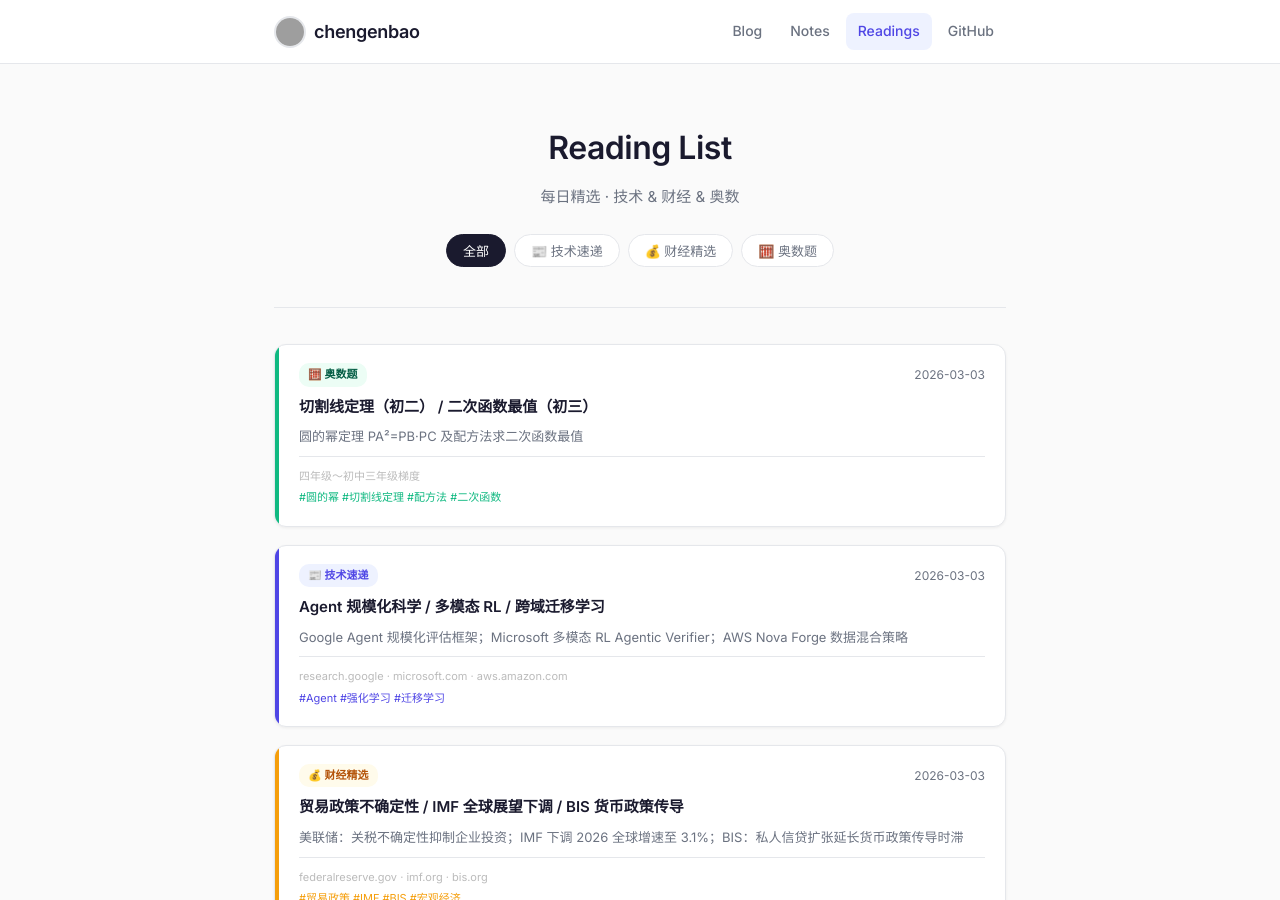
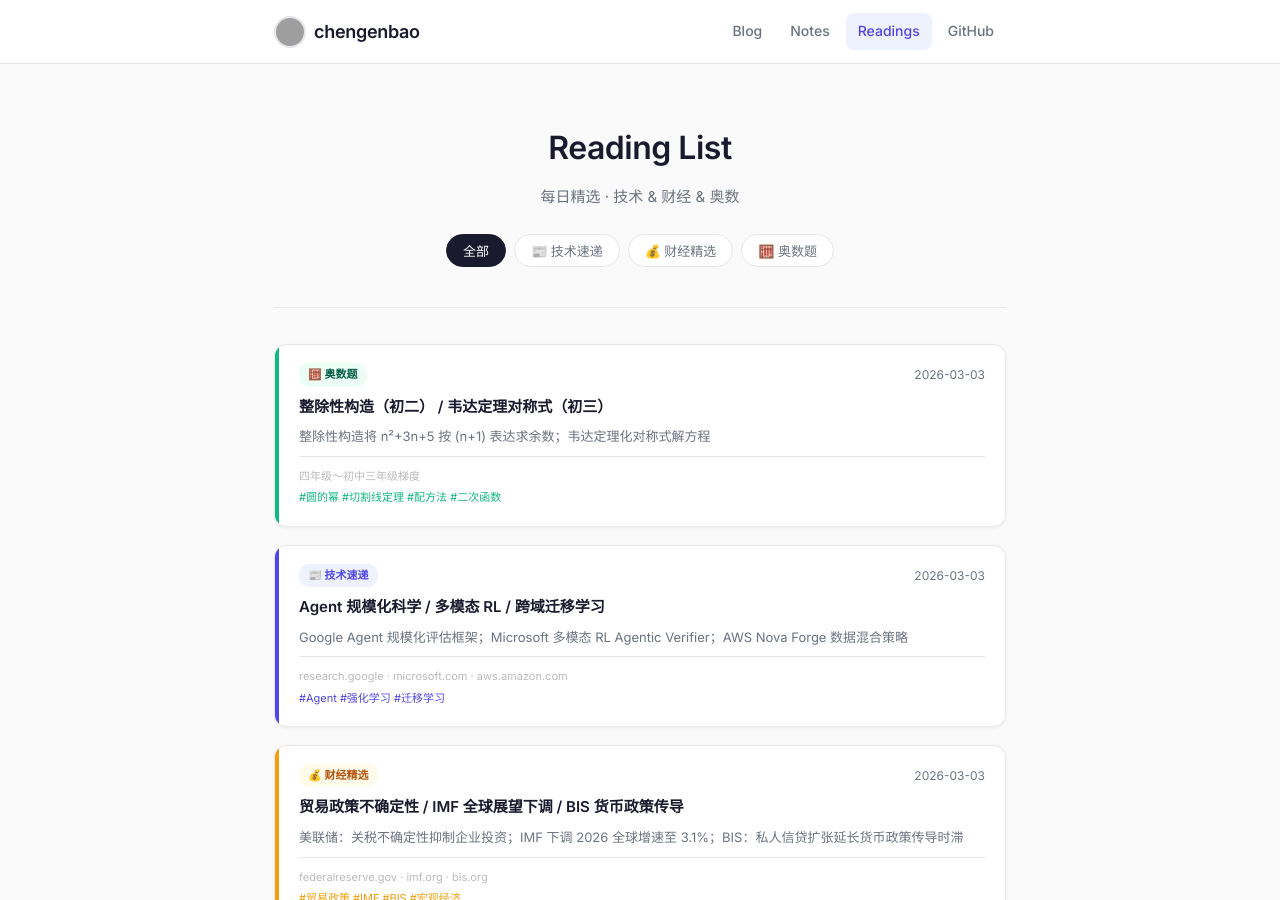
Before and after one commit to chengenbao/chengenbao.github.io, a Jekyll site: the page built from reading-list/index.md, in a window 1280 px wide and 900 px high. Built offline with Jekyll 4.4.1, drawn with Linux system fonts in a browser that asks for light colours; grey boxes are pictures that could not be loaded.

Commit message:
feat: 更新 2026-03-03 奥数题卡片 - 整除性构造/韦达定理

```diff
--- a/reading-list/index.md
+++ b/reading-list/index.md
@@ -25,8 +25,8 @@ permalink: /reading-list/
       <span class="rl-badge math">🧮 奥数题</span>
       <time>2026-03-03</time>
     </div>
-    <h2>切割线定理（初二） / 二次函数最值（初三）</h2>
-    <p>圆的幂定理 PA²=PB·PC 及配方法求二次函数最值</p>
+    <h2>整除性构造（初二） / 韦达定理对称式（初三）</h2>
+    <p>整除性构造将 n²+3n+5 按 (n+1) 表达求余数；韦达定理化对称式解方程</p>
     <div class="rl-meta">
       <span class="rl-source">四年级～初中三年级梯度</span>
       <span class="rl-tags">#圆的幂 #切割线定理 #配方法 #二次函数</span>
```
